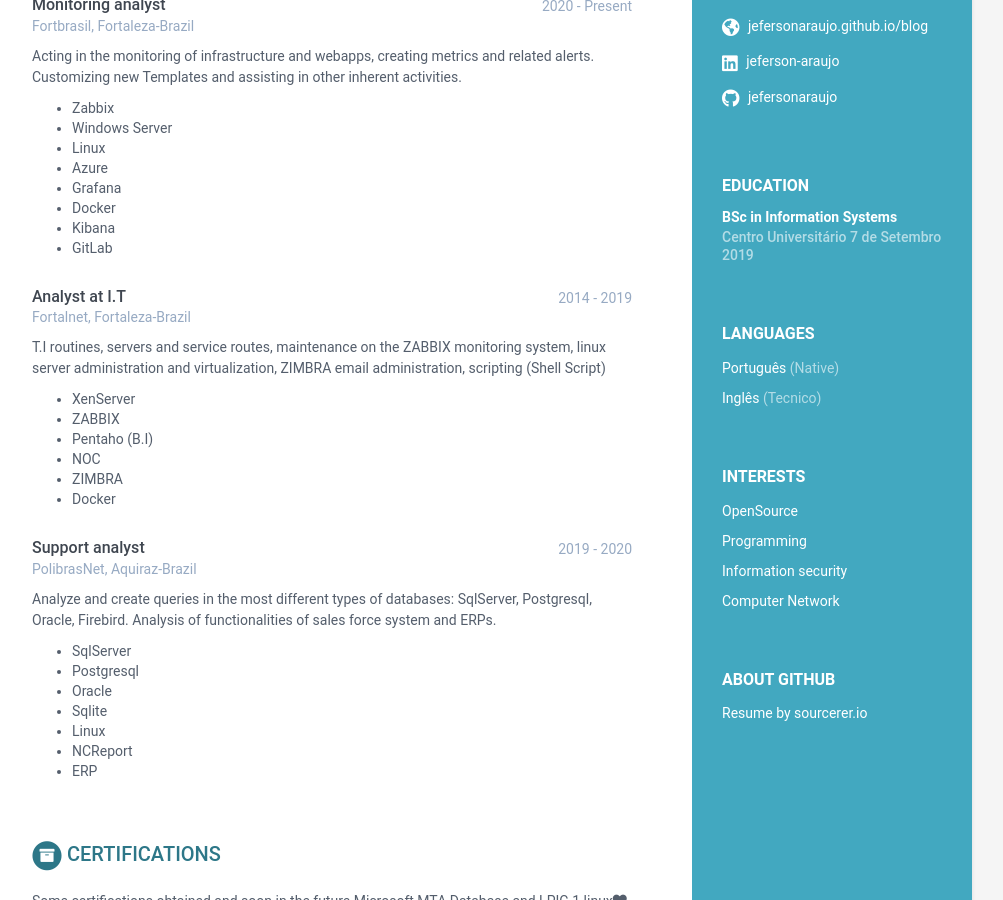
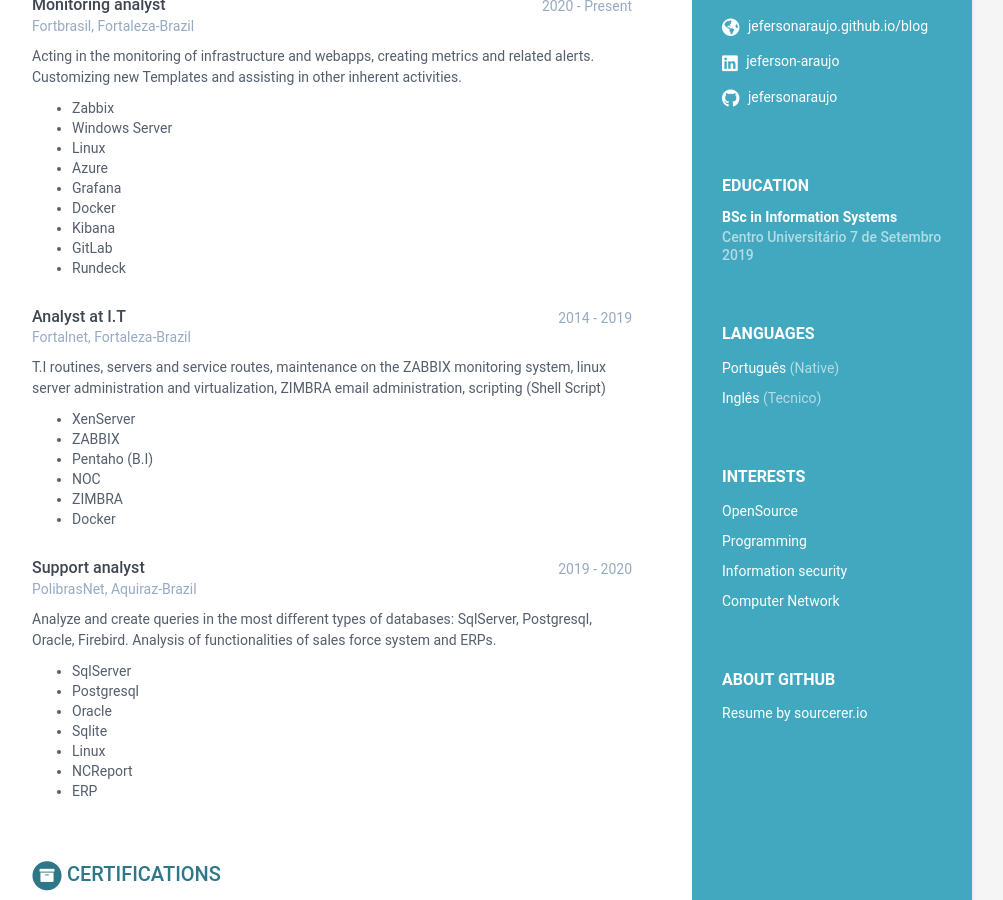
Before and after one commit to jefersonaraujo/jefersonaraujo.github.io, a Jekyll site: the page built from index.html, in a window 1280 px wide and 900 px high, scrolled down 317 px. Shown: the whole window, without its empty margins (168-1171 px from the left). Built offline with Jekyll 4.4.1, drawn with Linux system fonts in a browser that asks for light colours.

Commit message:
Add lista

```diff
--- a/_data/data.yml
+++ b/_data/data.yml
@@ -65,6 +65,7 @@ experiences:
           - Docker
           - Kibana
           - GitLab
+          - Rundeck
 
     - role: Analyst at I.T
       time: 2014 - 2019
```
